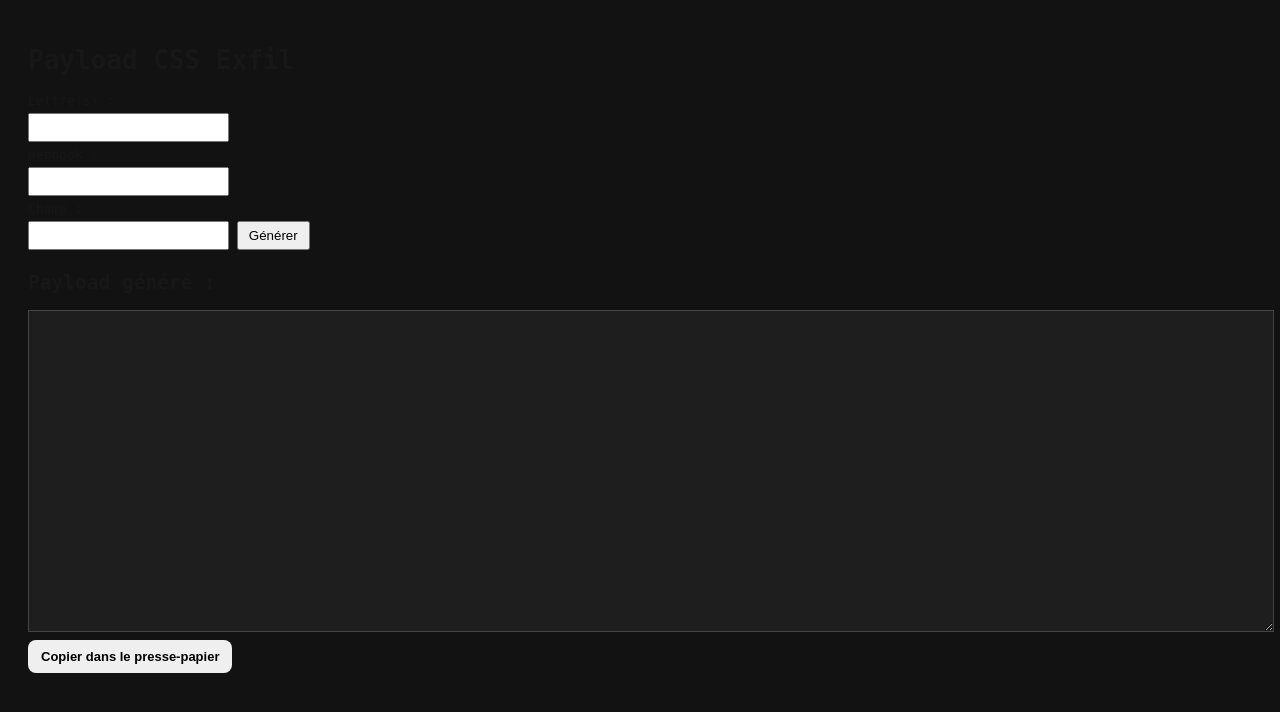
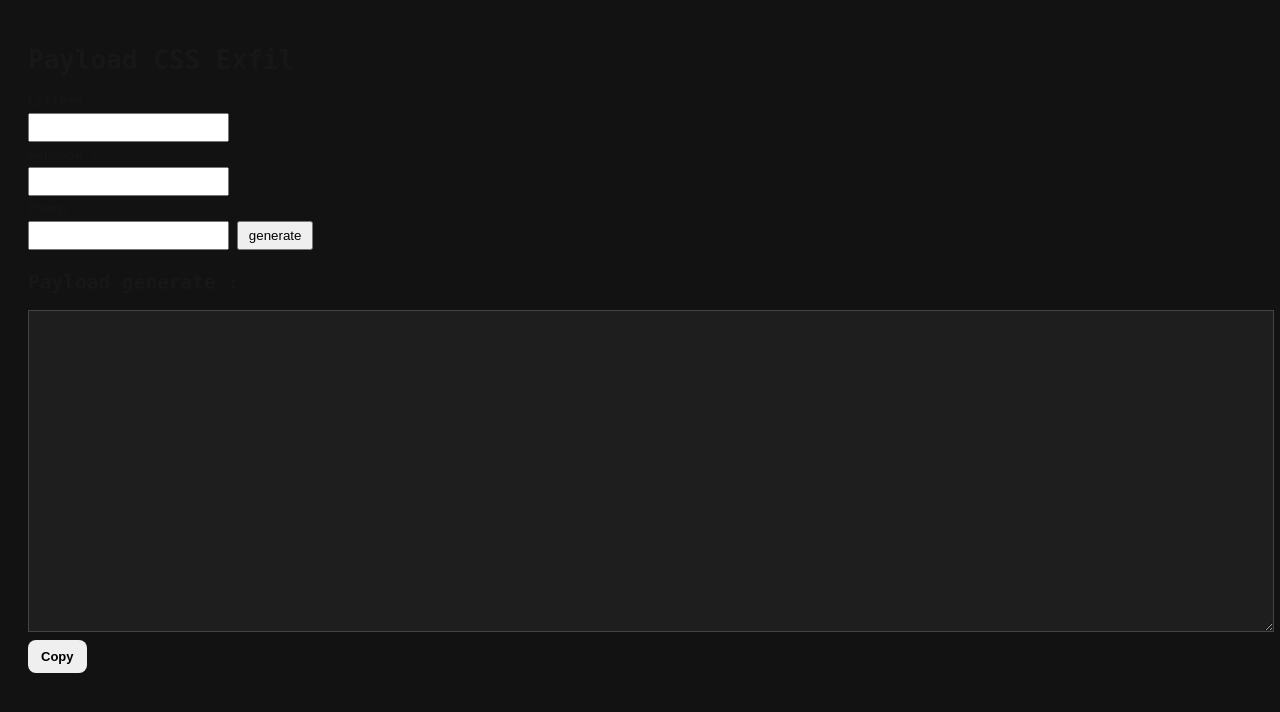
Before and after one commit to Tropaw/CSS-exfiltration, a Flask app: page / in a window 1280 px wide. Shown: the top 712 px of the page. Run offline with Flask 3, Linux system fonts and the light colour scheme.

Commit message:
Update index.html

```diff
--- a/templates/index.html
+++ b/templates/index.html
@@ -40,19 +40,19 @@
 <h1>Payload CSS Exfil</h1>
 
 <form method="POST">
-    <label>Lettre(s) :</label><br>
+    <label>Letters :</label><br>
     <input type="text" name="lettres" value="{{ lettres }}"><br>
     <label>Webhook :</label><br>
     <input type="text" name="webhook" value="{{ webhook }}"><br>
     <label>Champ :</label><br>
     <input type="text" name="Champ" value="{{ champ }}">
-    <button type="submit">Générer</button>
+    <button type="submit">generate</button>
 </form>
 
-<h2>Payload généré :</h2>
+<h2>Payload generate :</h2>
 <textarea readonly>{{ payload }}</textarea>
 <br>
-<button id="copyBtn" class="btn">Copier dans le presse-papier</button>
+<button id="copyBtn" class="btn">Copy</button>
 
 <script>
 document.getElementById("copyBtn").addEventListener("click", () => {
```
